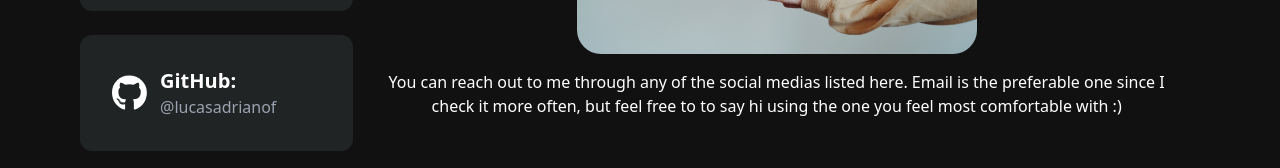
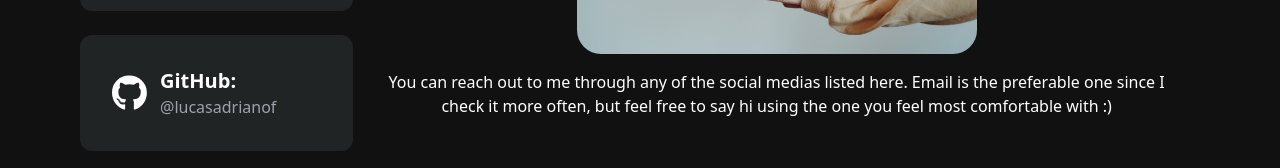
Before and after one commit to lucasadrianof/personal-blog-nextjs, a Next.js app: page /contact in a window 1280 px wide. Shown: the part 469-637 px from the top of the page. Built offline with nearby package versions, Linux system fonts and the light colour scheme.

Commit message:
chore: fix typo on contact page

```diff
--- a/src/app/contact/page.tsx
+++ b/src/app/contact/page.tsx
@@ -24,8 +24,8 @@ export default function About() {
               <h2 className="mt-4 px-4 self-center text-center text-white">
                 You can reach out to me through any of the social medias listed
                 here. Email is the preferable one since I check it more often,
-                but feel free to to say hi using the one you feel most
-                comfortable with :)
+                but feel free to say hi using the one you feel most comfortable
+                with :)
               </h2>
             </div>
           </div>
```
